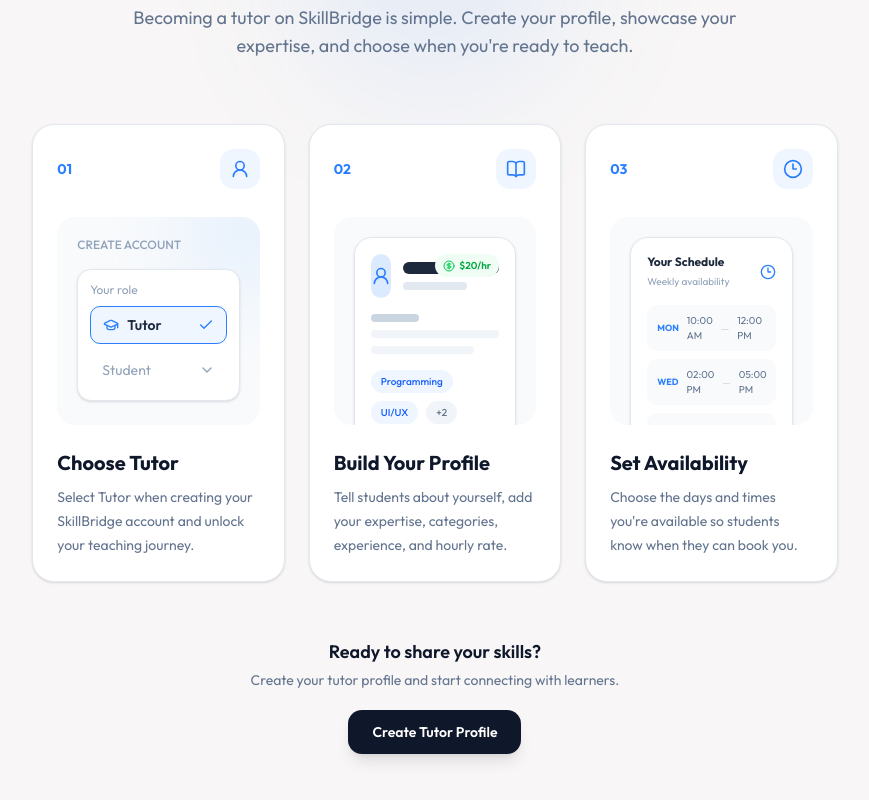
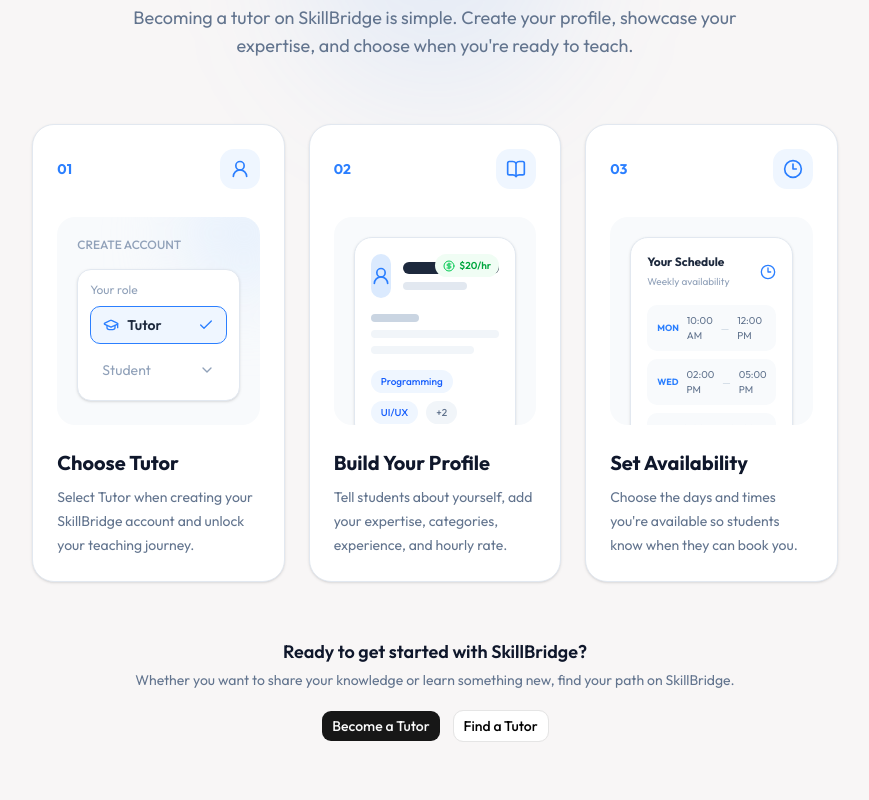
Before and after one commit to tarekbinjaman/Assignment-4-next-level-front-end-, a Next.js app: page / in a window 1280 px wide. Shown: the part 929-1729 px from the top of the page, without its empty margins (205-1074 px from the left). Built offline with nearby package versions, Linux system fonts and the light colour scheme; no server answers.

Commit message:
tutor card image added and adjusted

```diff
--- a/src/components/home/TutorStart.tsx
+++ b/src/components/home/TutorStart.tsx
@@ -1,5 +1,6 @@
 "use client";
 
+import { Button } from "@/components/ui/button";
 import {
   UserRound,
   GraduationCap,
@@ -9,6 +10,7 @@ import {
   BookOpen,
   CircleDollarSign,
 } from "lucide-react";
+import Link from "next/link";
 
 const steps = [
   {
@@ -244,16 +246,27 @@ export default function TutorGettingStarted() {
         {/* CTA */}
 <div className="mx-auto mt-14 flex max-w-2xl flex-col items-center text-center">
   <p className="text-lg font-semibold text-slate-900">
-            Ready to share your skills?
+    Ready to get started with SkillBridge?
   </p>
 
   <p className="mt-1 text-sm text-slate-500">
-            Create your tutor profile and start connecting with learners.
+    Whether you want to share your knowledge or learn something new,
+    find your path on SkillBridge.
   </p>
 
-          <button className="mt-5 rounded-xl bg-slate-900 px-6 py-3 text-sm font-semibold text-white shadow-lg transition hover:-translate-y-0.5 hover:bg-blue-600">
-            Create Tutor Profile
-          </button>
+  <div className="mt-5 flex flex-wrap items-center justify-center gap-3">
+    <Button asChild>
+      <Link href="/register">
+        Become a Tutor
+      </Link>
+    </Button>
+
+    <Button asChild variant="outline">
+      <Link href="/tutors">
+        Find a Tutor
+      </Link>
+    </Button>
+  </div>
 </div>
       </div>
     </section>
--- a/src/components/tutorRoute/TutorCard.tsx
+++ b/src/components/tutorRoute/TutorCard.tsx
@@ -11,11 +11,15 @@ export default function TutorCard({ tutor }: { tutor: any }) {
       <div className="flex items-center gap-4">
         <div className="relative">
         <Image
-          src={tutor.user.image || "/default-avatar.png"}
+          src={tutor.user.image || "https://res.cloudinary.com/drvwvre57/image/upload/v1786767692/user_ssp2k5.png"}
           alt={tutor.user.name}
           width={72}
           height={72}
-          className="h-[72px] w-[72px] rounded-full object-cover border"
+className={`rounded-full object-cover border ${
+  tutor?.user?.image
+    ? "h-[72px] w-[72px]"
+    : "h-[60px] w-[60px] opacity-60"
+}`}
         />
           <span style={{backgroundColor: statusColor, border: "1.5px solid white",}}
   className="absolute z-50 bottom-0 right-0 mb-2 mr-0 h-4 w-4 border-2 border-white rounded-full" />
```
Lines whose indentation alone changed are shown as unchanged.
